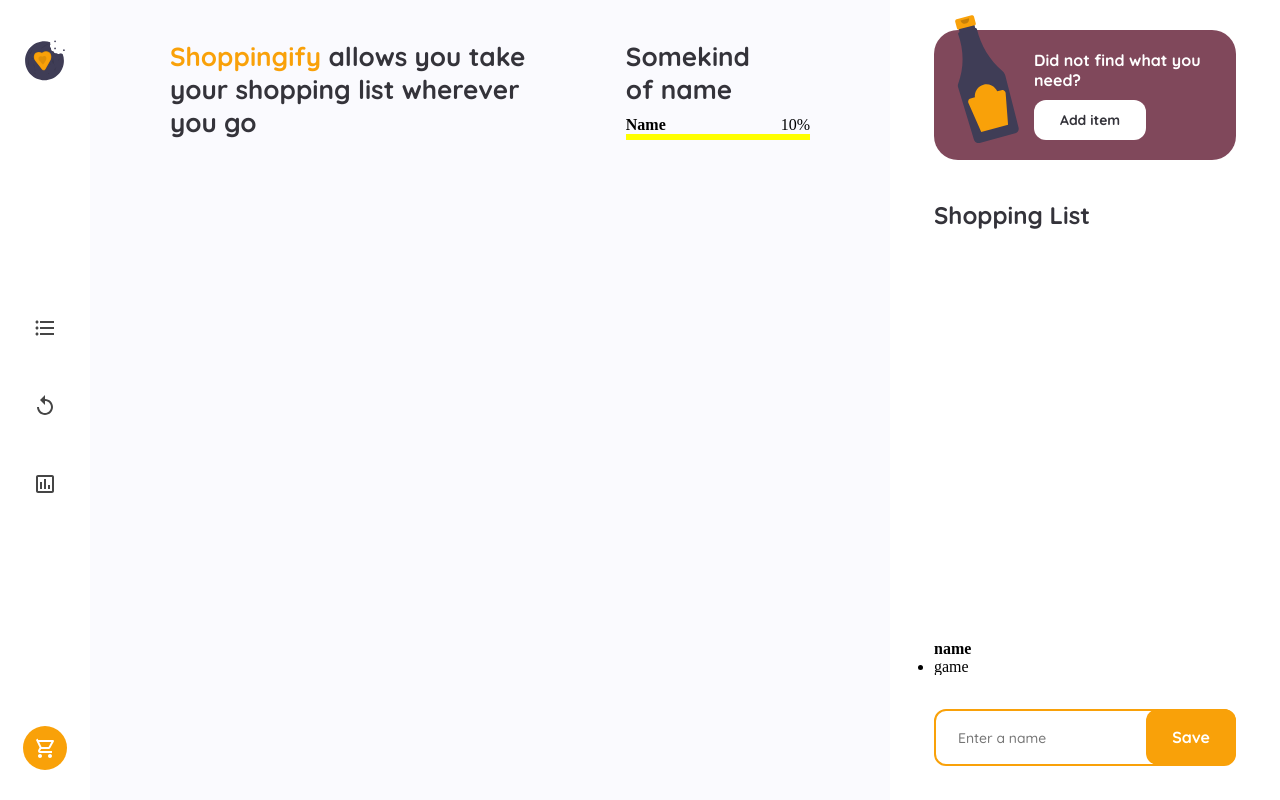
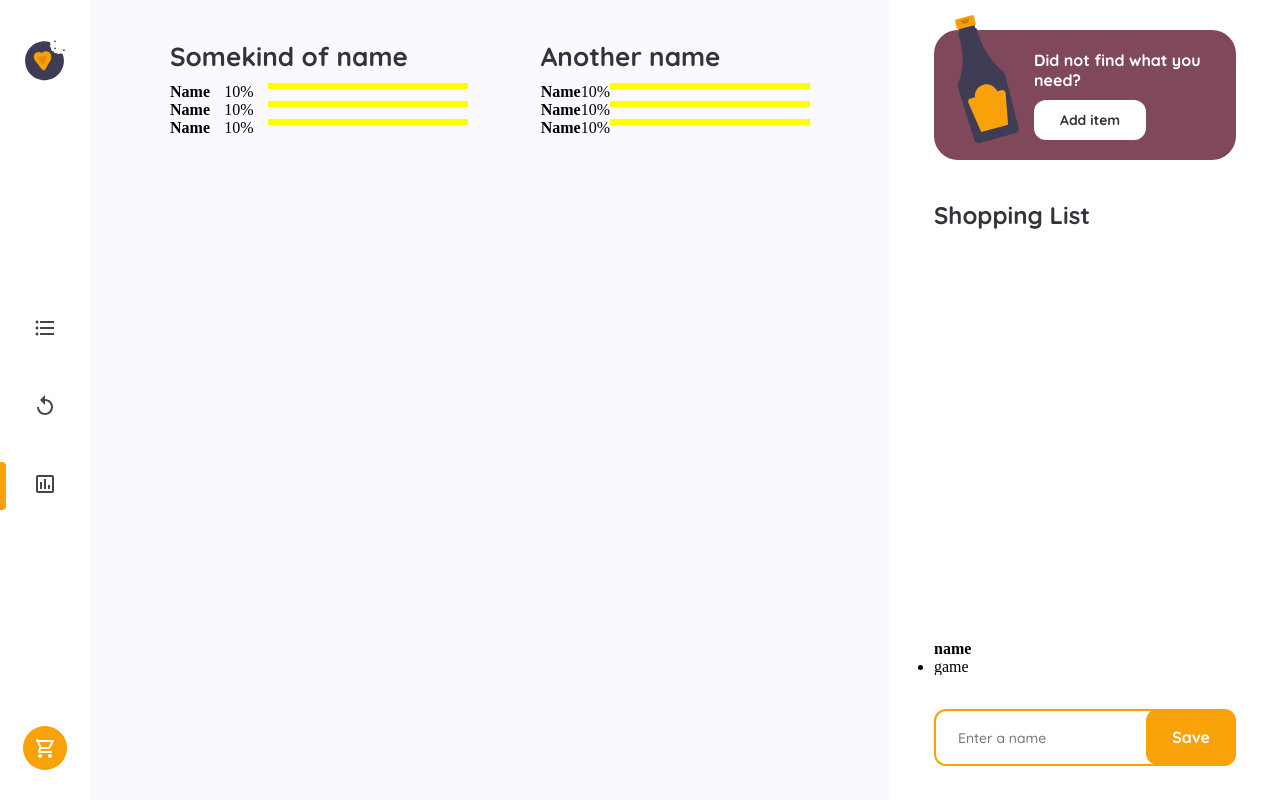
Before and after one commit to sukcinitas/dc-shopping-list, a React app: page /#/statistics in a window 1280 px wide. Built offline with nearby package versions, Linux system fonts and the light colour scheme.

Commit message:
Add/edit components

```diff
--- a/src/components/Header.tsx
+++ b/src/components/Header.tsx
@@ -6,6 +6,7 @@
 import ShoppingCartOutlinedIcon from '@material-ui/icons/ShoppingCartOutlined';
 
 import image from '../assets/logo.svg';
+import Tooltip from './TooltipDetail';
 import '../sass/Header.scss';
 
 const Header = () => {
@@ -19,13 +20,22 @@
     <nav className="nav">
         <ul className="nav__list">
           <li className="nav__link header__item">
-            <Link to="/" className="icon" activeClassName="icon--selected" exact={true}><FormatListBulletedOutlinedIcon fontSize="default" /></Link>
+            <Link to="/" className="icon" activeClassName="icon--selected" exact={true}>
+              <FormatListBulletedOutlinedIcon fontSize="default" />
+              <Tooltip>items</Tooltip>
+            </Link>
           </li>
           <li className="nav__link header__item">
-              <Link to="/history" className="icon" activeClassName="icon--selected" ><ReplayIcon fontSize="default"/></Link>
+              <Link to="/history" className="icon" activeClassName="icon--selected" >
+                <ReplayIcon fontSize="default"/>
+                <Tooltip>history</Tooltip>
+              </Link>
           </li>
           <li className="nav__link header__item">
-              <Link to="/users" className="icon" activeClassName="icon--selected" ><AssessmentOutlinedIcon fontSize="default"/></Link>
+              <Link to="/statistics" className="icon" activeClassName="icon--selected" >
+                <AssessmentOutlinedIcon fontSize="default"/>
+                <Tooltip>statistics</Tooltip>
+              </Link>
           </li>
         </ul>
     </nav>
--- /dev/null
+++ b/src/components/TooltipDetail.tsx
@@ -0,0 +1,7 @@
+import React from 'react';
+
+import '../sass/Header.scss';
+
+const Tooltip = ({ children }: {children: React.ReactNode}) => <span className="tooltip">{children}</span>
+
+export default Tooltip;
--- a/src/components/TopStatistics.tsx
+++ b/src/components/TopStatistics.tsx
@@ -7,12 +7,21 @@
     return (<div className="top-statistics">
         <h1 className="heading">{title}</h1>
         <div className="top-statistics__items">
-
-        </div>
-        <div className="top-statistics__item">
-            <h4>Name</h4>
-            <span>10%</span>
-            <div className="top-statistics__bar"></div>
+            <div className="top-statistics__item">
+                <h4>Name</h4>
+                <span>10%</span>
+                <div className="top-statistics__bar"></div>
+            </div>
+            <div className="top-statistics__item">
+                <h4>Name</h4>
+                <span>10%</span>
+                <div className="top-statistics__bar"></div>
+            </div>
+            <div className="top-statistics__item">
+                <h4>Name</h4>
+                <span>10%</span>
+                <div className="top-statistics__bar"></div>
+            </div>
         </div>
     </div>)
 }
--- a/src/pages/StatisticsPage.tsx
+++ b/src/pages/StatisticsPage.tsx
@@ -1,15 +1,15 @@
 import React from 'react';
 
 import TopStatistics from '../components/TopStatistics';
-import '../sass/ItemsPage.scss';
+import '../sass/StatisticsPage.scss';
 import '../sass/headings.scss';
 
 const StatisticsPage = () => {
   return (
-  <div className="items">
-    <div className="items__header">
-      <h1 className="heading"><span className="heading__detail">Shoppingify</span> allows you take your shopping list wherever you go</h1>
-        <TopStatistics title="Somekind of name"/>
+  <div className="statistics">
+    <div className="statistics__top">
+      <TopStatistics title="Somekind of name"/>
+      <TopStatistics title="Another name"/>
     </div>
   </div>
 )
--- a/src/sass/Header.scss
+++ b/src/sass/Header.scss
@@ -60,4 +60,34 @@
             top: 0;
         }
     }
+
+    &:hover .tooltip {
+        visibility: visible;
+    }
 }
+
+.tooltip {
+    visibility: hidden;
+    position: absolute;
+    background-color: variables.$grey-1;
+    border-radius: 4px;
+    font-family: variables.$font-1;
+    font-weight: 500;
+    color: variables.$light-1;
+    font-size: 0.83rem;
+    padding: 3px 16px;
+    margin-left: 20px;
+
+    &::before {
+        content: '';
+        width: 0;
+        height: 0;
+        border-top: 5px solid transparent;
+        border-bottom: 5px solid transparent;
+        border-right:5px solid variables.$grey-1;
+        display: block;
+        position: absolute;
+        left: -5px;
+        top: 7px;
+    }
+}
--- /dev/null
+++ b/src/sass/StatisticsPage.scss
@@ -0,0 +1,21 @@
+@use 'variables';
+
+.statistics {
+    background-color: variables.$grey-4;
+    width: calc(100vw - 480px);
+    padding: 30px 80px 80px;
+    overflow-y: auto;
+    -ms-overflow-style: none;  /* IE and Edge */
+    scrollbar-width: none;  /* Firefox */
+
+    &::-webkit-scrollbar {
+        display: none;
+    }
+
+    &__top {
+        display: flex;
+        flex-direction: row;
+        justify-content: space-between;
+        width: 100%;
+    }
+}
--- a/src/sass/TopStatistics.scss
+++ b/src/sass/TopStatistics.scss
@@ -4,6 +4,7 @@
         display: flex;
         flex-direction: column;
         column-gap:30px;
+
     }
 
     &__item {
@@ -13,7 +14,7 @@
     }
 
     &__bar {
-        width: 100%;
+        min-width: 200px;
         height: 6px;
         background-color:yellow;
     }
```
